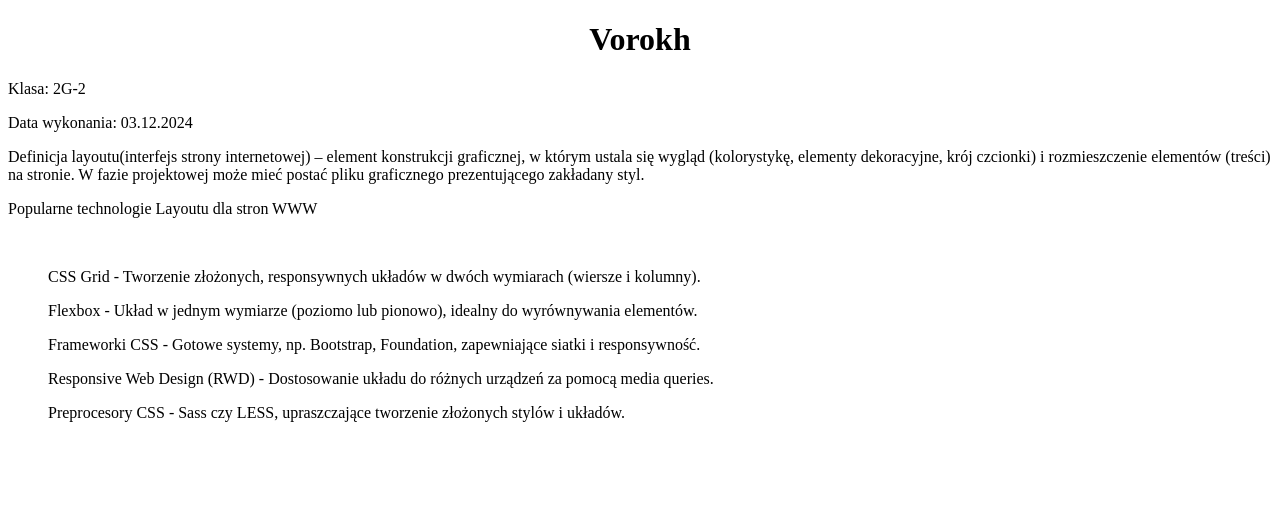
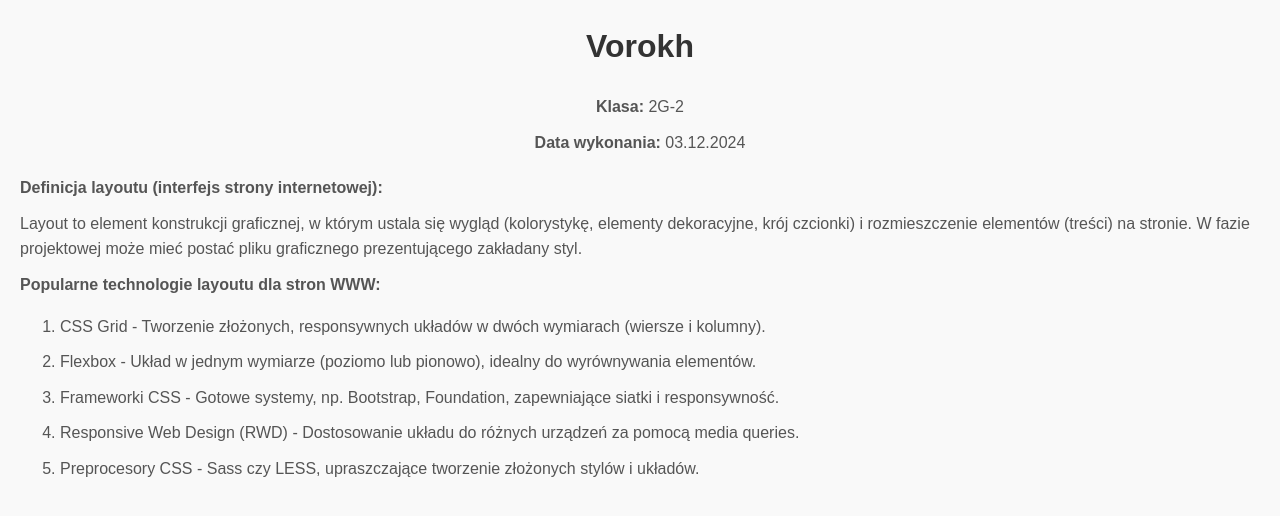
Before and after one commit to vladyslavv981/Vladyslav_z12_z13, a plain HTML site: page glowny_Vorokh.html in a window 1280 px wide. Drawn offline with Linux system fonts and the light colour scheme.

Commit message:
Update glowny_Vorokh.html

```diff
--- a/glowny_Vorokh.html
+++ b/glowny_Vorokh.html
@@ -1,18 +1,52 @@
 <!DOCTYPE html>
-<html>
+<html lang="pl">
 <head>
     <meta charset="utf-8">
+    <meta name="viewport" content="width=device-width, initial-scale=1.0">
+    <title>Vorokh - Layout</title>
+    <style>
+        body {
+            font-family: Arial, sans-serif;
+            line-height: 1.6;
+            margin: 20px;
+            padding: 0;
+            background-color: #f9f9f9;
+        }
+        h1 {
+            text-align: center;
+            color: #333;
+        }
+        p, li {
+            margin: 10px 0;
+            color: #555;
+        }
+        ol {
+            padding-left: 40px;
+        }
+        .header-info {
+            text-align: center;
+            margin-bottom: 20px;
+        }
+    </style>
 </head>
 <body>
-    <h1 align="center">Vorokh</h1>
-    <p>Klasa: 2G-2</p>
-    <p>Data wykonania: 03.12.2024</p>
-    <p>Definicja layoutu(interfejs strony internetowej) – element konstrukcji graficznej, w którym ustala się wygląd (kolorystykę, elementy dekoracyjne, krój czcionki) i rozmieszczenie elementów (treści) na stronie. W fazie projektowej może mieć postać pliku graficznego prezentującego zakładany styl.</p>
-    <p>Popularne technologie Layoutu dla stron WWW</p><br>
-  <ol>CSS Grid - Tworzenie złożonych, responsywnych układów w dwóch wymiarach (wiersze i kolumny).</ol>
-  <ol>Flexbox - Układ w jednym wymiarze (poziomo lub pionowo), idealny do wyrównywania elementów.</ol>
-  <ol>Frameworki CSS - Gotowe systemy, np. Bootstrap, Foundation, zapewniające siatki i responsywność.</ol>
-  <ol>Responsive Web Design (RWD) - Dostosowanie układu do różnych urządzeń za pomocą media queries.</ol>
-  <ol>Preprocesory CSS - Sass czy LESS, upraszczające tworzenie złożonych stylów i układów.</ol>
+    <h1>Vorokh</h1>
+    <div class="header-info">
+        <p><strong>Klasa:</strong> 2G-2</p>
+        <p><strong>Data wykonania:</strong> 03.12.2024</p>
+    </div>
+    <p><strong>Definicja layoutu (interfejs strony internetowej):</strong></p>
+    <p>
+        Layout to element konstrukcji graficznej, w którym ustala się wygląd (kolorystykę, elementy dekoracyjne, krój czcionki)
+        i rozmieszczenie elementów (treści) na stronie. W fazie projektowej może mieć postać pliku graficznego prezentującego zakładany styl.
+    </p>
+    <p><strong>Popularne technologie layoutu dla stron WWW:</strong></p>
+    <ol>
+        <li>CSS Grid - Tworzenie złożonych, responsywnych układów w dwóch wymiarach (wiersze i kolumny).</li>
+        <li>Flexbox - Układ w jednym wymiarze (poziomo lub pionowo), idealny do wyrównywania elementów.</li>
+        <li>Frameworki CSS - Gotowe systemy, np. Bootstrap, Foundation, zapewniające siatki i responsywność.</li>
+        <li>Responsive Web Design (RWD) - Dostosowanie układu do różnych urządzeń za pomocą media queries.</li>
+        <li>Preprocesory CSS - Sass czy LESS, upraszczające tworzenie złożonych stylów i układów.</li>
+    </ol>
 </body>
 </html>
```
